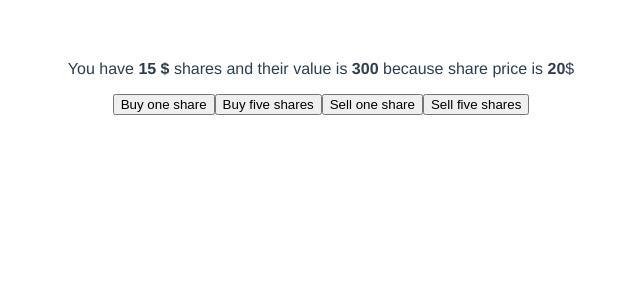
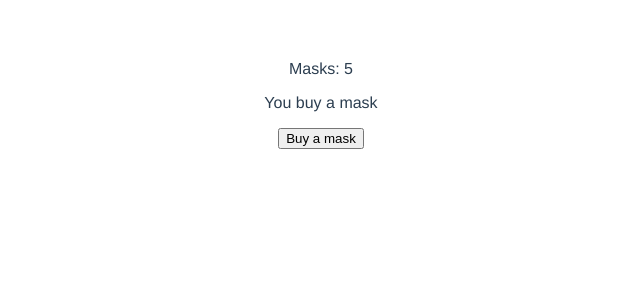
Before and after one commit to kdzierzbicki/kurs-vue, a Vue app: page / in a window 1280 px wide. Shown: the top 300 px of the page, without its empty margins (319-959 px from the left). Built offline with nearby package versions, Linux system fonts and the light colour scheme.

Commit message:
rendering

```diff
--- a/src/components/MyComponent.vue
+++ b/src/components/MyComponent.vue
@@ -1,59 +1,35 @@
 <template>
 
-  <!-- jeżeli używasz toReds piszemy wtedy zmienne bez state. State podajemy do zmiennych przy reactive-->
+  <!-- jeżeli używasz toReds piszemy wtedy zmienne bez state. State podajemy do zmiennych przy reactive. Watch używamy to obserowania czegoś w konsoli-->
 
   <div>
-
-<p> You have <strong>{{shares}} $</strong> shares and their value is <strong>{{sharesValue}} </strong> because share price is <strong>{{sharePrice}}</strong>$</p>
-
-  <button @click="changeNumberOfShares(1)">Buy one share</button>
-  <button @click="changeNumberOfShares(5)">Buy five shares</button>
-  <button @click="changeNumberOfShares(-1)">Sell one share</button>
-  <button @click="changeNumberOfShares(-5)">Sell five shares</button>
+  <p> Masks: {{masks}}</p>
+    <p v-if="masks >3">You buy a mask</p>
+    <p v-else-if="masks > 0 && masks <= 3">You can buy a mask, but hurry up!</p>
+    <p v-else>You can't buy a mask, out of stock</p>
+    <button v-if="masks" @click="buyMasks">Buy a mask</button>
 
   </div>
 
 </template>
 
 <script>
-import {ref, computed, watch} from "vue";
+import {ref} from "vue";
 
 export default {
   name: "MyComponent",
 
   setup() {
 
-      const shares = ref(15);
-      const sharePrice = ref(20);
-      const sharesValue = computed(() => shares.value * sharePrice.value);
+      const masks = ref(5);
 
+      function buyMasks(){
+      masks.value--;
 
-      function changeNumberOfShares(number){
-
-        if (shares.value + number>=0 ){
-
-          shares.value += number;
+      }
+      return {masks, buyMasks}
         }
-      }
-
-        watch(shares,(shares, prevShares) => {
-
-        shares > prevShares ? getPrice(1, 5) : getPrice(-5, -1)
-    });
-       function getPrice(min, max){
-
-       const priceDiff = Math.floor(Math.random() * (max - min) + min)
-         if(sharePrice.value + priceDiff >=0){
-
-           sharePrice.value += priceDiff;
-         }
-
-        }
-
-      return { shares, sharePrice, sharesValue, changeNumberOfShares};
-    }
 
 
   };
-
 </script>
```
